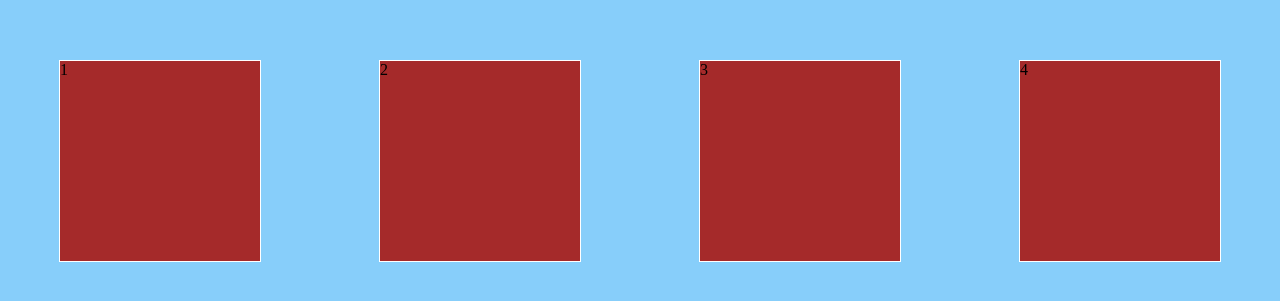
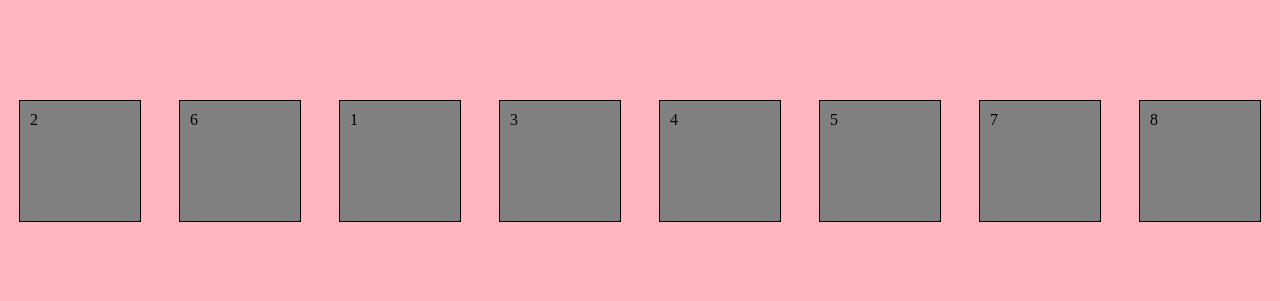
Before and after one commit to jonathan-crepeau/flex-practice, a plain HTML site: page index.html in a window 1280 px wide. Shown: the part 239-540 px from the top of the page. Drawn offline with Linux system fonts and the light colour scheme.

Commit message:
Flexbox children property exercises complete

```diff
--- a/css/foundations.css
+++ b/css/foundations.css
@@ -30,7 +30,7 @@
 
 /* NOTE - 'gap' property applies minimum gutter to both column and gap orientation. Versus, 'row-gap' and 'column-gap' only impact one of those, respectively, depending on how the flex-direction is set. */
 
-#parent-element {
+/* #parent-element {
     background-color: lightskyblue;
     width: 100vw;
     height: 100vh;
@@ -47,9 +47,31 @@
     width: 200px;
     height: 200px;
     /* NOTE - Percentages as values for a flex container's children allows more accomodation of differing screen sizes / device sizes. */
-    /* width: 50%; */
-}
+    /* width: 50%;
+} */
 
 
 
-/* SECTION */
+/* SECTION Flexbox: Children Properties */
+
+#parent-element {
+    background-color: lightpink;
+    height: 100vh;
+    width: 100vw;
+    display: flex;
+    flex-flow: row wrap;
+    justify-content: space-around;
+    align-items: center;
+}
+
+.child-element {
+    background-color: grey;
+    height: 100px;
+    width: 100px;
+    outline: black 1px solid;
+    padding: 10px;
+}
+
+.odd-duck {
+    order: -1;
+}
--- a/index.html
+++ b/index.html
@@ -16,11 +16,11 @@
             <div class="child-element odd-duck">2</div>
             <div class="child-element">3</div>
             <div class="child-element">4</div>
-            <!-- <div class="child-element">5</div>
+            <div class="child-element">5</div>
             <div class="child-element odd-duck">6</div>
             <div class="child-element">7</div>
             <div class="child-element">8</div>
-            <div class="child-element">8</div>
+            <!-- <div class="child-element">8</div>
             <div class="child-element">8</div>
             <div class="child-element">8</div>
             <div class="child-element">8</div>
```
